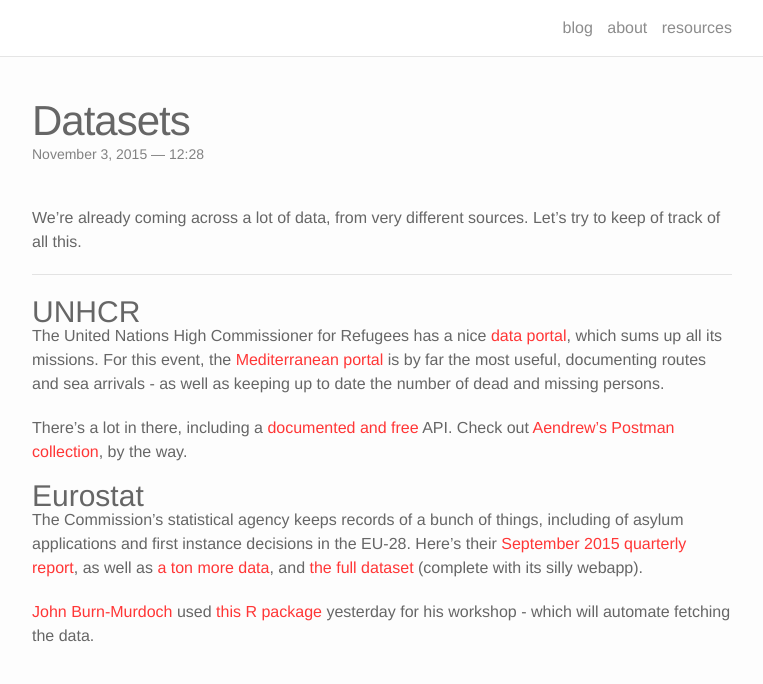
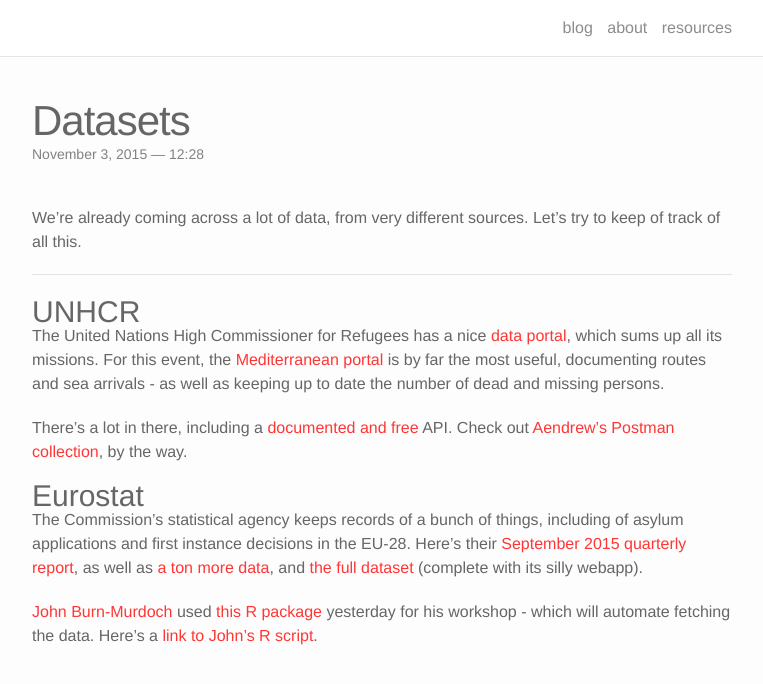
Before and after one commit to BBC-News-Labs/19million, a Jekyll site: the page built from _resources/datasets.md, in a window 1280 px wide. Shown: the top 684 px of the page, without its empty margins (258-1021 px from the left). Built offline with Jekyll 4.4.1, drawn with Linux system fonts in a browser that asks for light colours; nearby versions of some CDN libraries.

Commit message:
Add link to John's gist

```diff
--- a/_resources/datasets.md
+++ b/_resources/datasets.md
@@ -18,4 +18,4 @@
 
 The Commission's statistical agency keeps records of a bunch of things, including of asylum applications and first instance decisions in the EU-28. Here's their [September 2015 quarterly report](http://ec.europa.eu/eurostat/statistics-explained/index.php/Asylum_quarterly_report), as well as [a ton more data](http://ec.europa.eu/eurostat/statistics-explained/index.php/Asylum_quarterly_report#Further_Eurostat_information), and [the full dataset](http://appsso.eurostat.ec.europa.eu/nui/show.do) (complete with its silly webapp).
 
-[John Burn-Murdoch](https://twitter.com/jburnmurdoch) used [this R package](https://cran.r-project.org/web/packages/SmarterPoland/SmarterPoland.pdf) yesterday for his workshop - which will automate fetching the data.
+[John Burn-Murdoch](https://twitter.com/jburnmurdoch) used [this R package](https://cran.r-project.org/web/packages/SmarterPoland/SmarterPoland.pdf) yesterday for his workshop - which will automate fetching the data. Here's a [link to John's R script](https://gist.github.com/johnburnmurdoch/5424442fd49d67f6672e).
```
